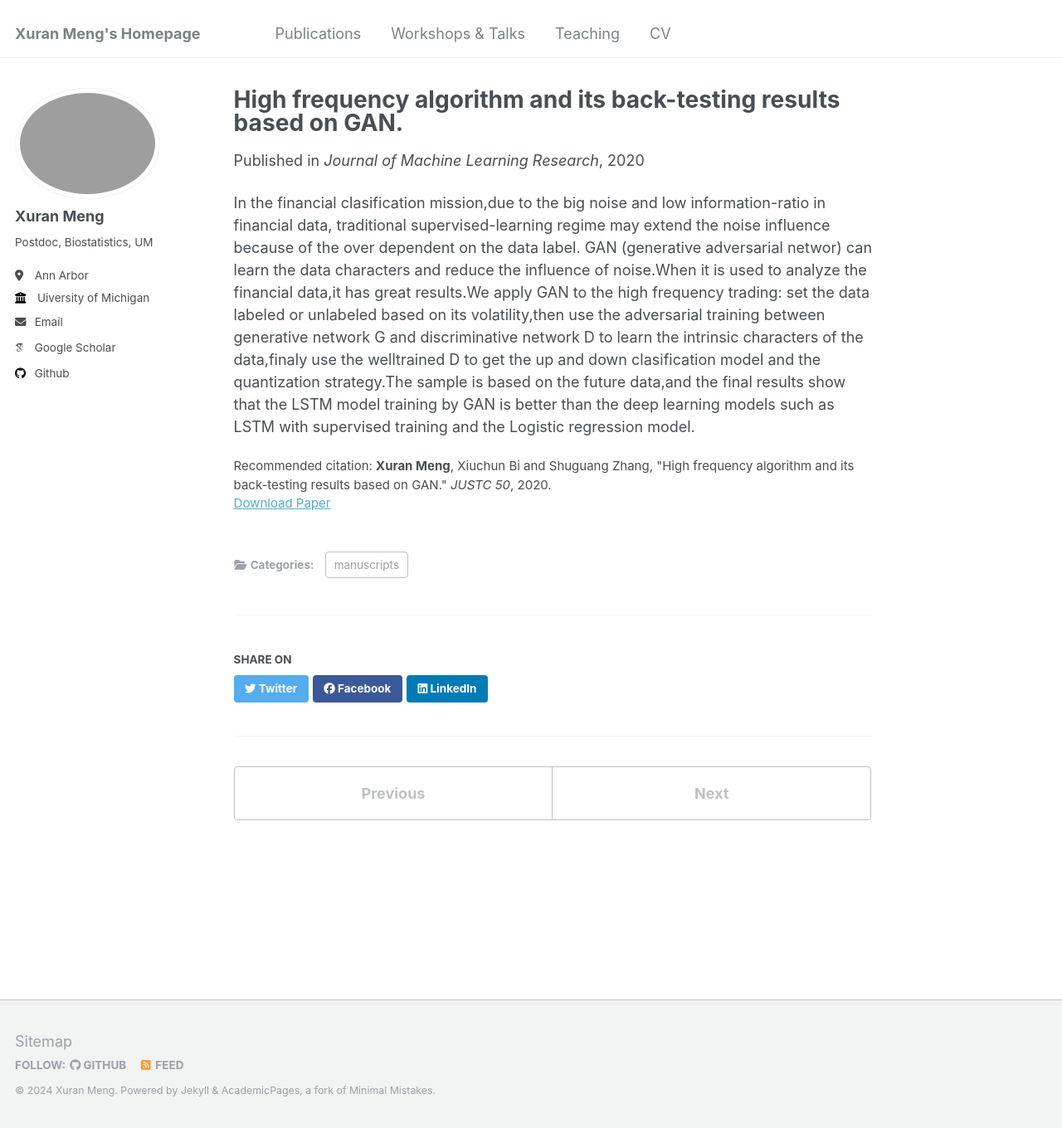
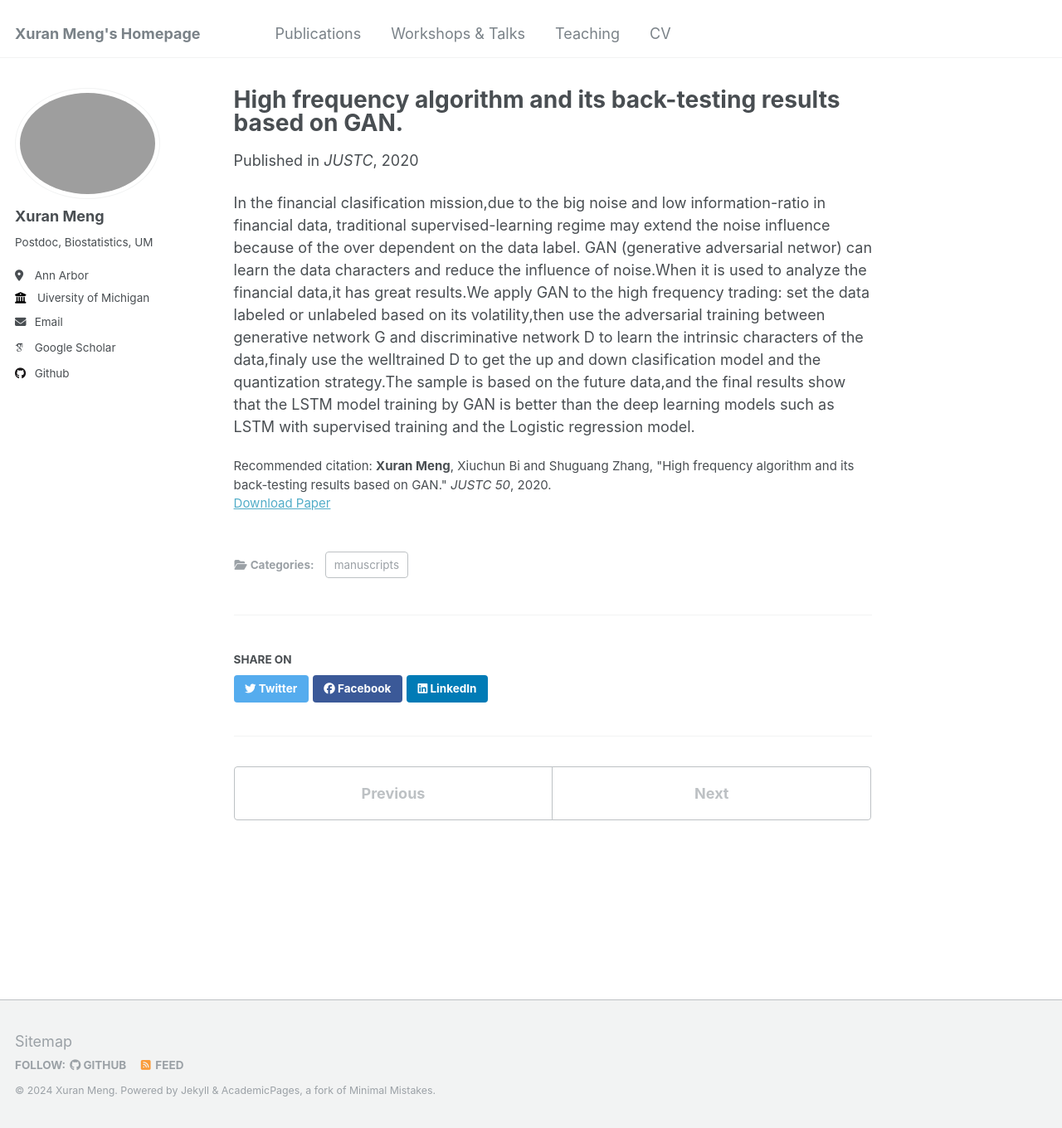
Before and after one commit to XuranMeng/XuranMeng.github.io, a Jekyll site: the page built from _publications/gan.md, in a window 1280 px wide and 1360 px high. Shown: the whole window at 83% size. Built offline with Jekyll 4.4.1, drawn with Linux system fonts in a browser that asks for light colours; some web fonts are replaced.

Commit message:
Update gan.md

```diff
--- a/_publications/gan.md
+++ b/_publications/gan.md
@@ -5,7 +5,7 @@ category: manuscripts
 permalink: /publication/gan
 excerpt: ' '
 date: 2020-01-01
-venue: 'Journal of Machine Learning Research'
+venue: 'JUSTC'
 #slidesurl: 'http://xuranmeng.github.io/files/slides/heavytail.pdf'
 paperurl: 'http://just.ustc.edu.cn/article/pdf/preview/1641365817900-1998767242.pdf'
 citation: '<b>Xuran Meng</b>, Xiuchun Bi and Shuguang Zhang, &quot;High frequency algorithm and its back-testing results based on GAN.&quot; <i>JUSTC 50</i>, 2020.'
```
